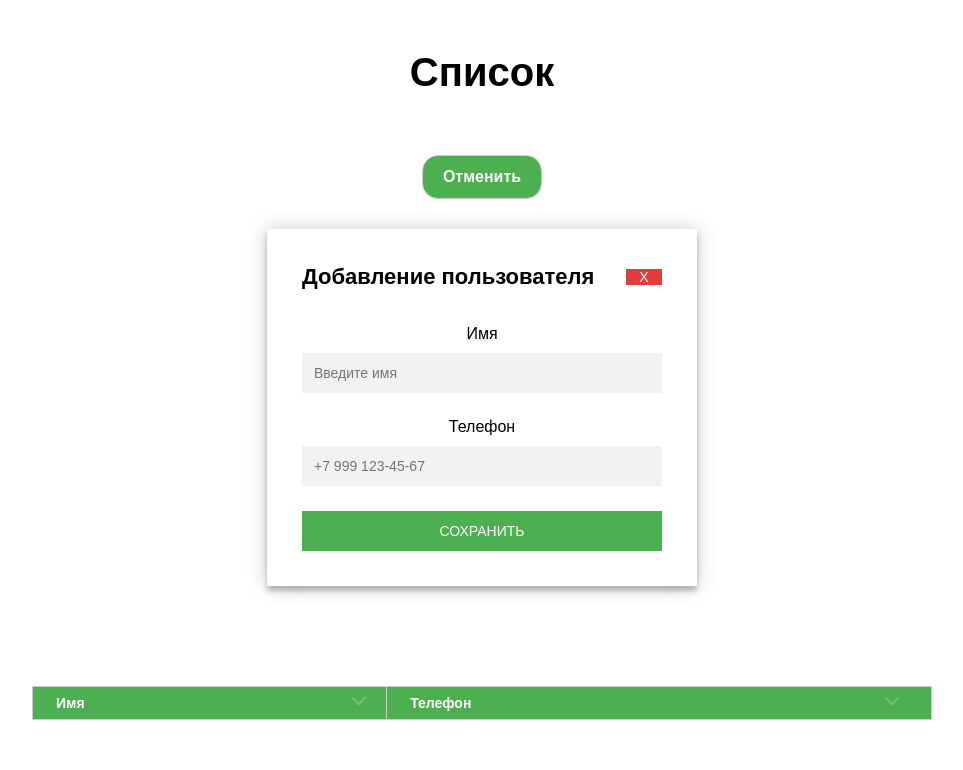
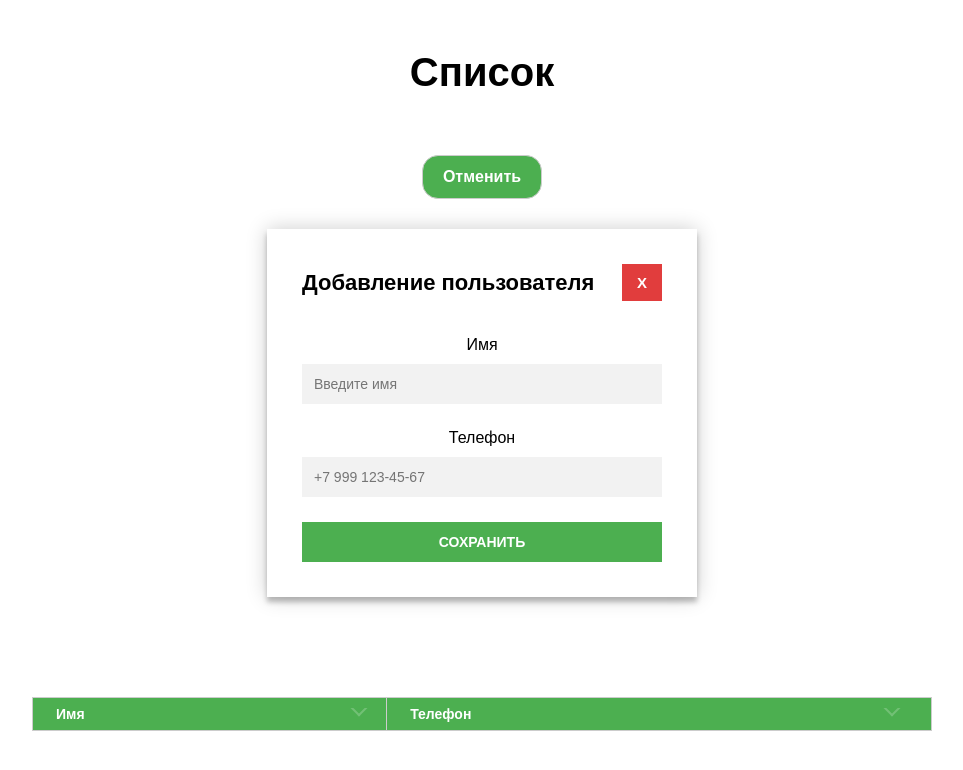
Before and after one commit to Crashmet/Desk-list, a Vue app: page / in a window 1280 px wide. Both pictures are taken after a click on the button "Добавить". Shown: the top 770 px of the page, without its empty margins (158-1121 px from the left). Built offline with nearby package versions, Linux system fonts and the light colour scheme; what vue-fragment would draw is missing.

Commit message:
add new style btn in modal

```diff
--- a/src/components/table/Modal.vue
+++ b/src/components/table/Modal.vue
@@ -171,14 +171,13 @@ export default {
 }
 
 .form-header__button {
-  text-transform: uppercase;
   outline: 0;
   background: #e13d3d;
-  width: 10%;
-  height: 10%;
+  padding: 10px 15px;
   border: 0;
   color: #ffffff;
-  font-size: 14px;
+  font-size: 15px;
+  font-weight: bold;
   -webkit-transition: all 0.3 ease;
   transition: all 0.3 ease;
   cursor: pointer;
@@ -215,6 +214,7 @@ export default {
   padding: 12px;
   color: #ffffff;
   font-size: 14px;
+  font-weight: bold;
   -webkit-transition: all 0.3 ease;
   transition: all 0.3 ease;
   cursor: pointer;
```
